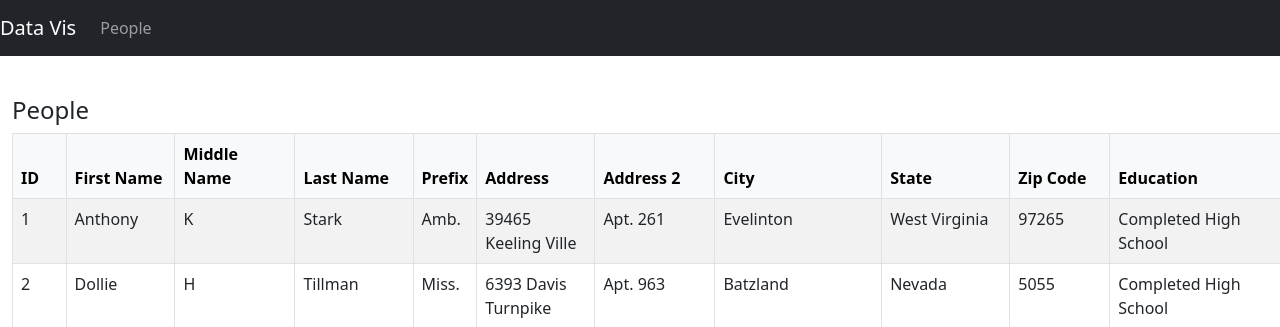
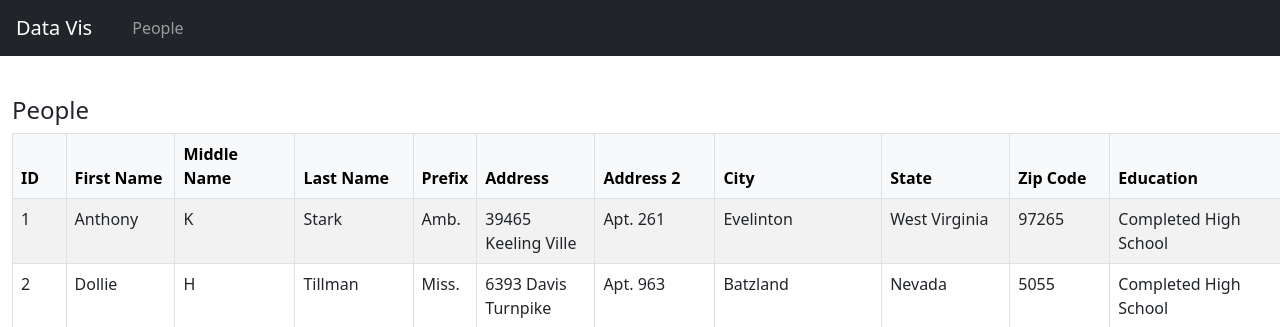
Before and after one commit to adnjoo/data-vis-ruby, a Rails app: page /people in a window 1280 px wide; the page is wider, and only the part inside the window is pictured. Shown: the top 327 px of that part. Run offline with Rails 7, Linux system fonts and the light colour scheme; data comes from the database, SQL or seed files in the repository.

Commit message:
add margin to navbar

```diff
--- a/app/views/home/_header.html.erb
+++ b/app/views/home/_header.html.erb
@@ -3,12 +3,12 @@
 <nav class="navbar navbar-expand-lg navbar-dark bg-dark">
     <%= link_to 'Data Vis',
     root_path,
-    class:"navbar-brand"
+    class:"navbar-brand mx-3"
     %>
-    <button class="navbar-toggler" type="button" data-bs-toggle="collapse" data-bs-target="#navbarSupportedContent" aria-controls="navbarSupportedContent" aria-expanded="false" aria-label="Toggle navigation">
+    <button class="navbar-toggler mx-3" type="button" data-bs-toggle="collapse" data-bs-target="#navbarSupportedContent" aria-controls="navbarSupportedContent" aria-expanded="false" aria-label="Toggle navigation">
       <span class="navbar-toggler-icon"></span>
     </button>
-    <div class="collapse navbar-collapse" id="navbarSupportedContent">
+    <div class="collapse navbar-collapse mx-3" id="navbarSupportedContent">
       <ul class="navbar-nav me-auto mb-2 mb-lg-0">
         <li class="nav-item">
           <%= link_to 'People',
```
